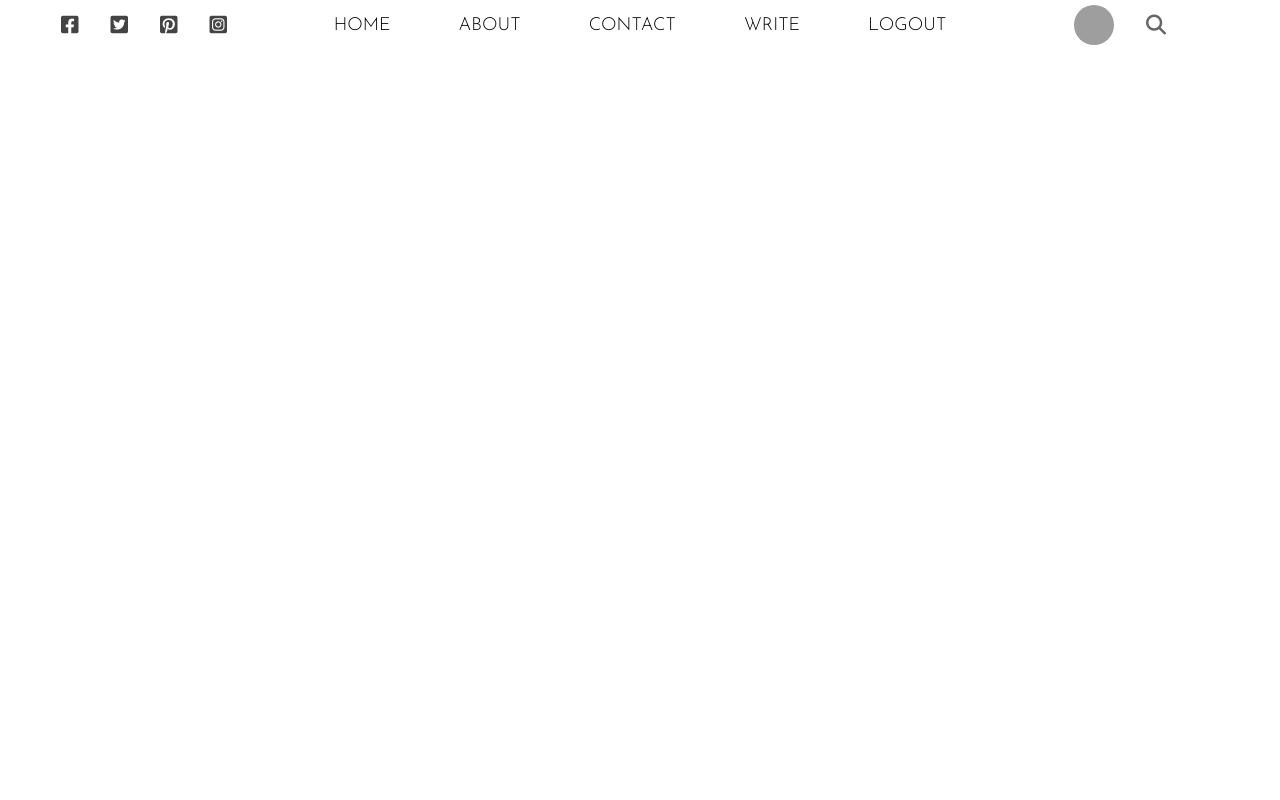
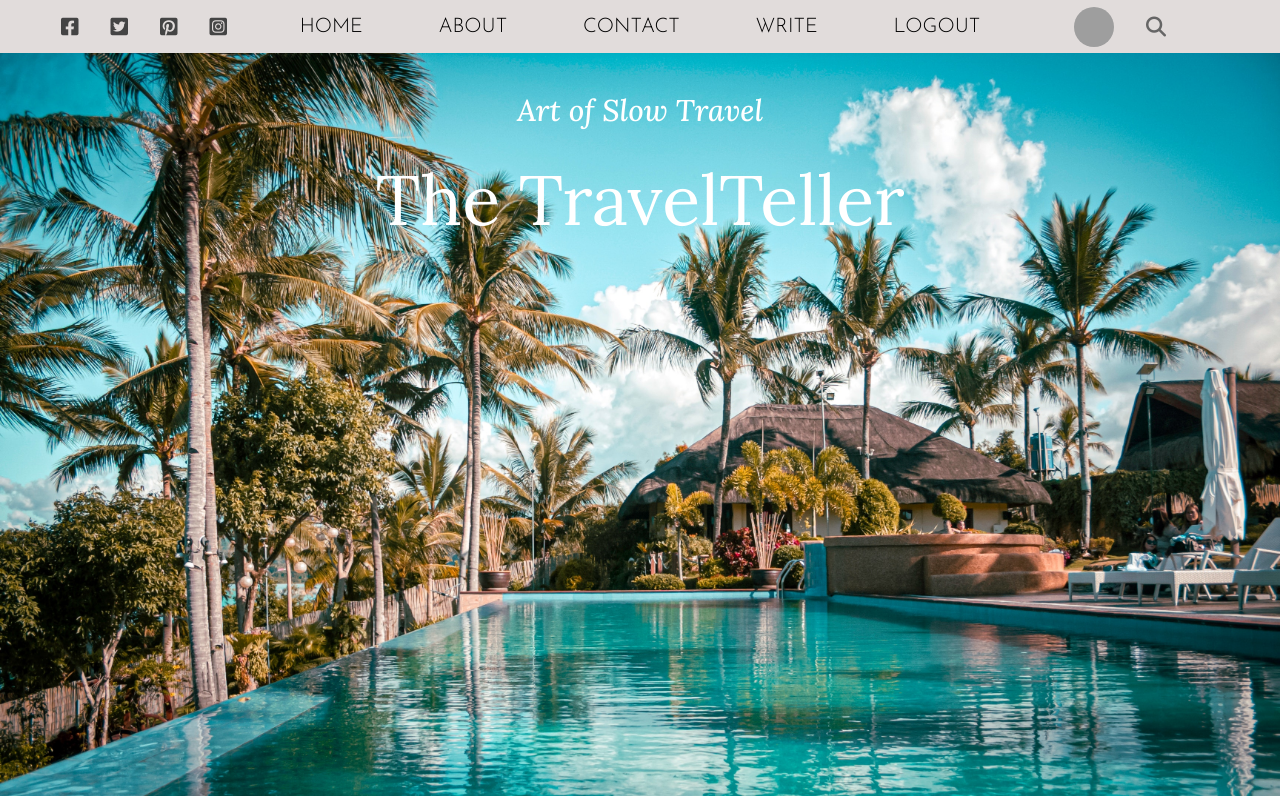
Before and after one commit to MarineLenoir92/Projet_Indiv_Site_React, a React (Create React App) app: page / in a window 1280 px wide. Built offline with nearby package versions, Linux system fonts and the light colour scheme; grey boxes are pictures that could not be loaded.

Commit message:
FEAT: Iteration 2: Header Image and Title OK

```diff
--- a/public/index.html
+++ b/public/index.html
@@ -14,15 +14,16 @@
     <link rel="preconnect" href="https://fonts.googleapis.com">
     <link rel="preconnect" href="https://fonts.gstatic.com" crossorigin>
     <link href="https://fonts.googleapis.com/css2?family=Josefin+Sans:wght@300&display=swap" rel="stylesheet">
+    <link href="https://fonts.googleapis.com/css2?family=Lora:wght@400&display=swap" rel="stylesheet">
+    <link href="https://fonts.googleapis.com/css2?family=Lora:ital,wght@1,500&display=swap" rel="stylesheet">
     <link rel="stylesheet" href="https://cdnjs.cloudflare.com/ajax/libs/font-awesome/6.1.1/css/all.min.css" integrity="sha512-KfkfwYDsLkIlwQp6LFnl8zNdLGxu9YAA1QvwINks4PhcElQSvqcyVLLD9aMhXd13uQjoXtEKNosOWaZqXgel0g==" crossorigin="anonymous" referrerpolicy="no-referrer" />
     <style>*{
       margin: 0;
      }
     </style>
-    <title>The Storyteller</title>
+    <title>The Travelteller</title>
   </head>
   <body>
-    <noscript>You need to enable JavaScript to run this app.</noscript>
     <div id="root"></div>
   </body>
 </html>
--- a/src/App.js
+++ b/src/App.js
@@ -1,8 +1,13 @@
+
+import HomePage from "./home page/HomePage";
 import Topbar from "./topbar/Topbar";
 
 function App() {
   return (
+    <>
     <Topbar />
+    <HomePage />
+    </>
   );
 }
 
--- /dev/null
+++ b/src/header/Header.css
@@ -0,0 +1,26 @@
+.headertitle{
+    display: flex;
+    flex-direction: column;
+    align-items: center;
+    font-family: 'Lora', serif;
+}
+
+.headersmalltitle{
+    position: absolute;
+    margin: 3%;
+    font-size: 30px;
+    font-style: italic;
+    color: white;
+}
+
+.headerlargetitle{
+    position:absolute;
+    margin-top: 8%;
+    font-size: 70px;
+    color: white;
+}
+
+.headerimage{
+    width: 100vw;
+    object-fit: cover;
+}
--- /dev/null
+++ b/src/header/Header.jsx
@@ -0,0 +1,16 @@
+import React from 'react'
+import "./Header.css"
+import imgheader from "./imgheader.jpg"
+
+
+export default function Header() {
+  return (
+    <div className='header'>
+      <div className='headertitle'>
+        <span className='headersmalltitle'>Art of Slow Travel</span>
+        <span className='headerlargetitle'>The TravelTeller</span>
+      </div>
+    <img className='headerimage' src={imgheader} alt="header page accueil"></img>
+    </div>
+  )
+}
--- /dev/null
+++ b/src/home page/HomePage.jsx
@@ -0,0 +1,12 @@
+import React from 'react'
+import Header from '../header/Header'
+import "./HomePage.css"
+
+
+export default function HomePage() {
+  return (
+    <div className='home'>
+        <Header />
+    </div>
+  )
+}
--- a/src/topbar/Topbar.css
+++ b/src/topbar/Topbar.css
@@ -2,11 +2,13 @@
     width: 100%;
     height: 50px;
     font-family: 'Josefin Sans', sans-serif;
-    background-color: white;
+    background-color: #e1dcdb;
     position: sticky;
     top: 0;
     display: flex;
     align-items: center;
+    padding-top: 1.5px;
+    padding-bottom: 1.5px;
 }
 
 .topLeft, .topRight{
@@ -41,8 +43,8 @@
 }
 
 .topListItems{
-    font-size: 18px;
-    font-weight: 300;
+    font-size: 20px;
+    font-weight: 590;
     margin-left: 10%;
     margin-right: 10%;
     cursor: pointer;
```
Also changed, not shown: src/header/imgheader.jpg (added), src/home page/HomePage.css (added).
